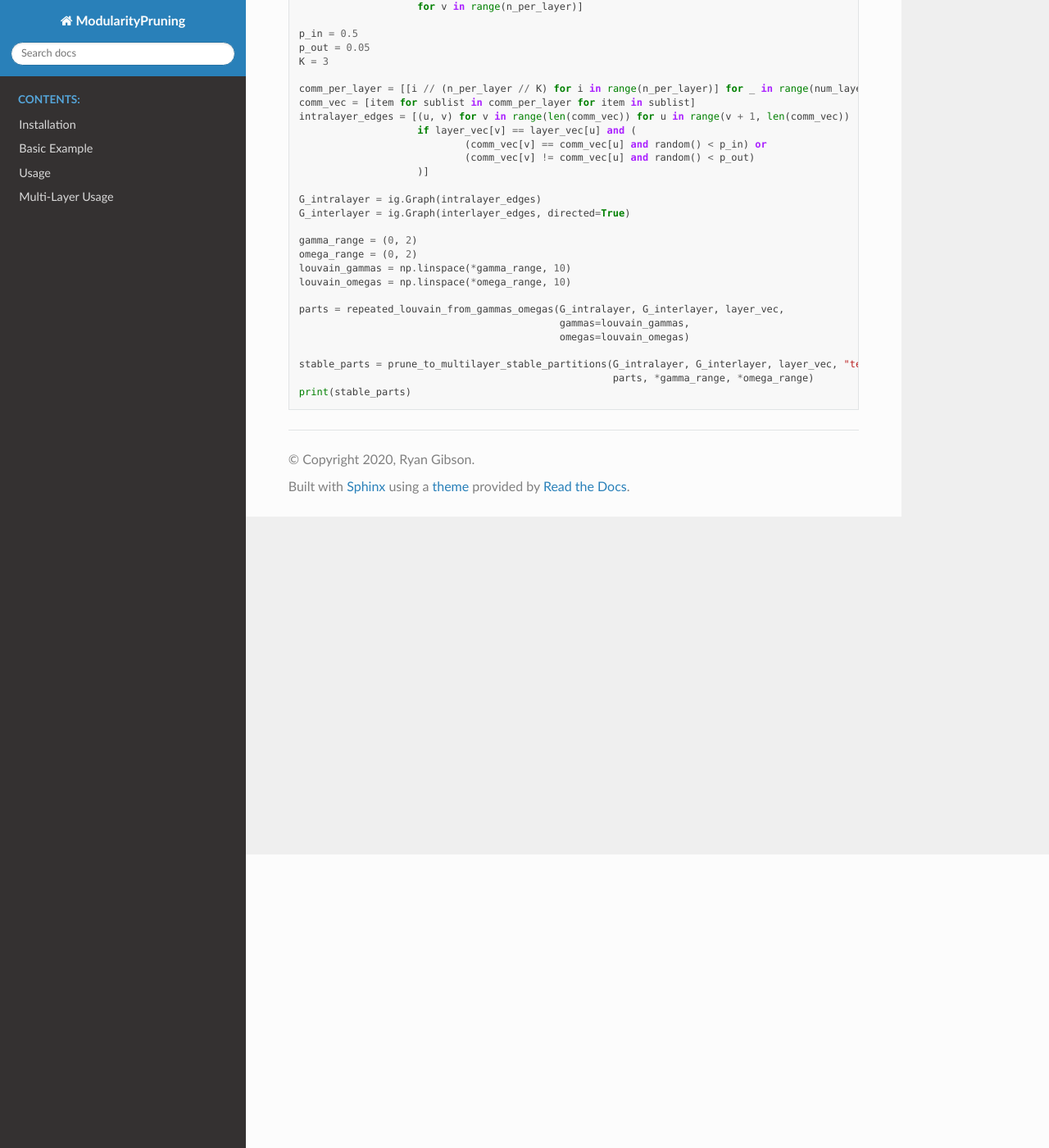
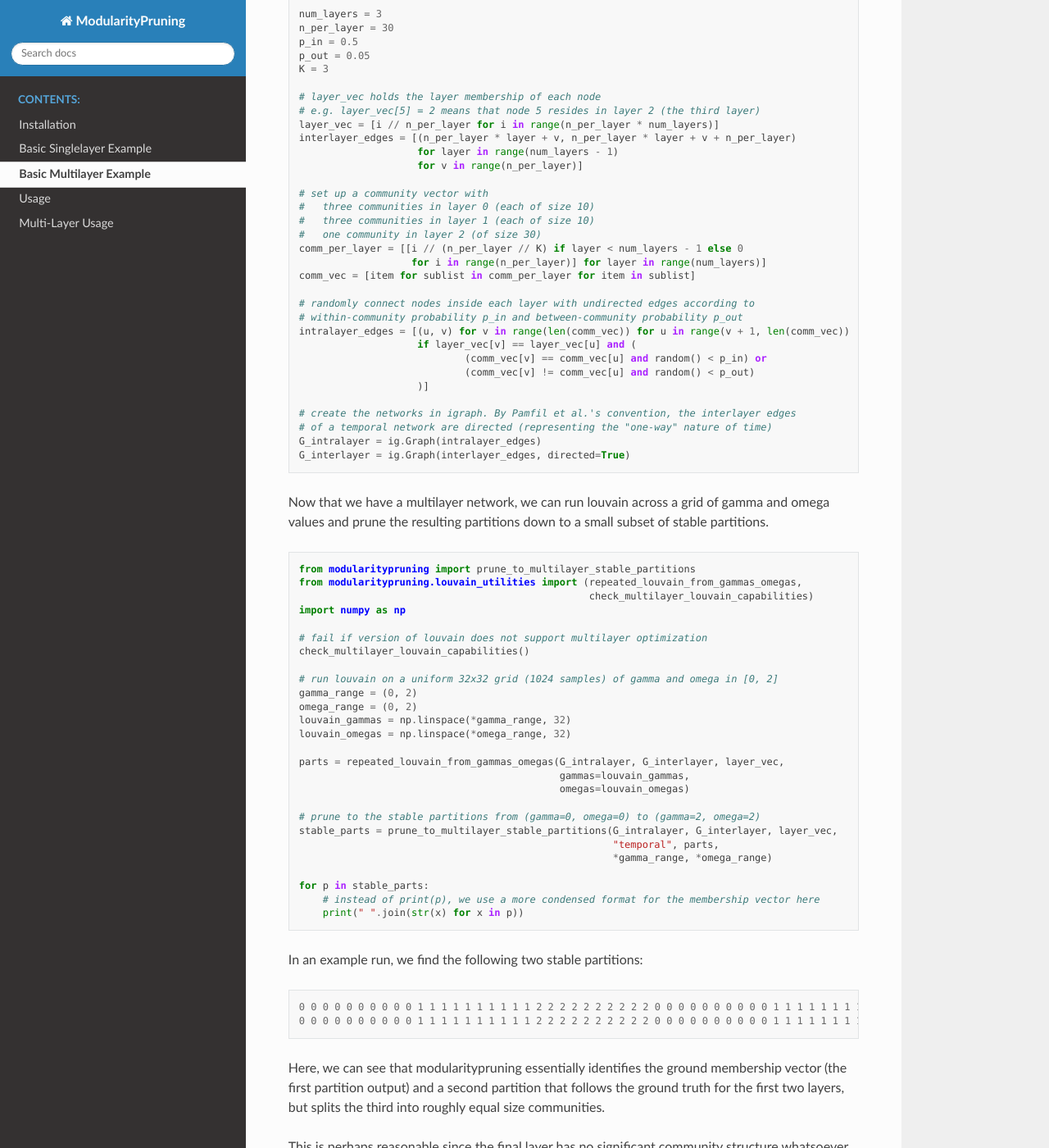
Before and after one commit to ragibson/ModularityPruning, a Sphinx documentation site: the page built from docs/source/basic_multilayer_example.rst, in a window 1280 px wide and 1400 px high, scrolled down 358 px. Shown: the whole window at 82% size. Built offline with Sphinx 7.4.7 and the Read the Docs theme 2.0.0, drawn with Linux system fonts in a browser that asks for light colours; some of the changed text lies outside the part shown.

Commit message:
Finalize and add simple multilayer example to documentation

```diff
--- a/docs/index.rst
+++ b/docs/index.rst
@@ -15,6 +15,7 @@ communities when desired.
 .. toctree::
    source/installation
    source/basic_example
+   source/basic_multilayer_example
    source/usage
    source/multilayer_usage
    :maxdepth: 2
--- a/docs/source/basic_multilayer_example.rst
+++ b/docs/source/basic_multilayer_example.rst
@@ -1,45 +1,97 @@
 Basic Multilayer Example
 ========================
 
+Once the graph is set up, the multilayer usage of modularitypruning is very similar to that of singlelayer networks.
+
+First, we'll need to construct a multilayer network. Here, we create a simple, 3-community multilayer SBM that merges
+all communities into one in the final layer.
+
 .. code-block:: python
 
-  from modularitypruning import prune_to_multilayer_stable_partitions
-  from modularitypruning.louvain_utilities import repeated_louvain_from_gammas_omegas
   from random import random
   import igraph as ig
-  import numpy as np
 
-  num_layers = 2
+  num_layers = 3
   n_per_layer = 30
+  p_in = 0.5
+  p_out = 0.05
+  K = 3
+
+  # layer_vec holds the layer membership of each node
+  # e.g. layer_vec[5] = 2 means that node 5 resides in layer 2 (the third layer)
   layer_vec = [i // n_per_layer for i in range(n_per_layer * num_layers)]
   interlayer_edges = [(n_per_layer * layer + v, n_per_layer * layer + v + n_per_layer)
                       for layer in range(num_layers - 1)
                       for v in range(n_per_layer)]
 
-  p_in = 0.5
-  p_out = 0.05
-  K = 3
+  # set up a community vector with
+  #   three communities in layer 0 (each of size 10)
+  #   three communities in layer 1 (each of size 10)
+  #   one community in layer 2 (of size 30)
+  comm_per_layer = [[i // (n_per_layer // K) if layer < num_layers - 1 else 0
+                     for i in range(n_per_layer)] for layer in range(num_layers)]
+  comm_vec = [item for sublist in comm_per_layer for item in sublist]
 
-  comm_per_layer = [[i // (n_per_layer // K) for i in range(n_per_layer)] for _ in range(num_layers)]
-  comm_vec = [item for sublist in comm_per_layer for item in sublist]
+  # randomly connect nodes inside each layer with undirected edges according to
+  # within-community probability p_in and between-community probability p_out
   intralayer_edges = [(u, v) for v in range(len(comm_vec)) for u in range(v + 1, len(comm_vec))
                       if layer_vec[v] == layer_vec[u] and (
                               (comm_vec[v] == comm_vec[u] and random() < p_in) or
                               (comm_vec[v] != comm_vec[u] and random() < p_out)
                       )]
 
+  # create the networks in igraph. By Pamfil et al.'s convention, the interlayer edges
+  # of a temporal network are directed (representing the "one-way" nature of time)
   G_intralayer = ig.Graph(intralayer_edges)
   G_interlayer = ig.Graph(interlayer_edges, directed=True)
 
+Now that we have a multilayer network, we can run louvain across a grid of gamma and omega values and prune the
+resulting partitions down to a small subset of stable partitions.
+
+.. code-block:: python
+
+  from modularitypruning import prune_to_multilayer_stable_partitions
+  from modularitypruning.louvain_utilities import (repeated_louvain_from_gammas_omegas,
+                                                   check_multilayer_louvain_capabilities)
+  import numpy as np
+
+  # fail if version of louvain does not support multilayer optimization
+  check_multilayer_louvain_capabilities()
+
+  # run louvain on a uniform 32x32 grid (1024 samples) of gamma and omega in [0, 2]
   gamma_range = (0, 2)
   omega_range = (0, 2)
-  louvain_gammas = np.linspace(*gamma_range, 10)
-  louvain_omegas = np.linspace(*omega_range, 10)
+  louvain_gammas = np.linspace(*gamma_range, 32)
+  louvain_omegas = np.linspace(*omega_range, 32)
 
   parts = repeated_louvain_from_gammas_omegas(G_intralayer, G_interlayer, layer_vec,
                                               gammas=louvain_gammas,
                                               omegas=louvain_omegas)
 
-  stable_parts = prune_to_multilayer_stable_partitions(G_intralayer, G_interlayer, layer_vec, "temporal",
-                                                       parts, *gamma_range, *omega_range)
-  print(stable_parts)
+  # prune to the stable partitions from (gamma=0, omega=0) to (gamma=2, omega=2)
+  stable_parts = prune_to_multilayer_stable_partitions(G_intralayer, G_interlayer, layer_vec,
+                                                       "temporal", parts,
+                                                       *gamma_range, *omega_range)
+
+  for p in stable_parts:
+      # instead of print(p), we use a more condensed format for the membership vector here
+      print(" ".join(str(x) for x in p))
+
+
+In an example run, we find the following two stable partitions:
+
+.. code-block:: python
+
+  0 0 0 0 0 0 0 0 0 0 1 1 1 1 1 1 1 1 1 1 2 2 2 2 2 2 2 2 2 2 0 0 0 0 0 0 0 0 0 0 1 1 1 1 1 1 1 1 1 1 2 2 2 2 2 2 2 2 2 2 0 0 0 0 0 0 0 0 0 0 0 0 0 0 0 0 0 0 0 0 0 0 0 0 0 0 0 0 0 0
+  0 0 0 0 0 0 0 0 0 0 1 1 1 1 1 1 1 1 1 1 2 2 2 2 2 2 2 2 2 2 0 0 0 0 0 0 0 0 0 0 1 1 1 1 1 1 1 1 1 1 2 2 2 2 2 2 2 2 2 2 0 0 0 1 1 1 2 0 0 2 1 1 0 2 2 1 0 2 1 1 0 0 2 0 2 1 0 2 0 2
+
+Here, we can see that modularitypruning essentially identifies the ground membership vector (the first partition
+output) and a second partition that follows the ground truth for the first two layers, but splits the third into
+roughly equal size communities.
+
+This is perhaps reasonable since the final layer has no significant community structure whatsoever (it is comprised of
+a single community).
+
+As in the singlelayer case, it is often useful to set `restrict_num_communities` in order to restrict focus to a
+specific number of communities. However, the community structure is so strong in this example that we find similar
+results without this restriction.
```
Also changed, not shown: docs/source/basic_example.rst (+5 -2 lines), 1 other file.
